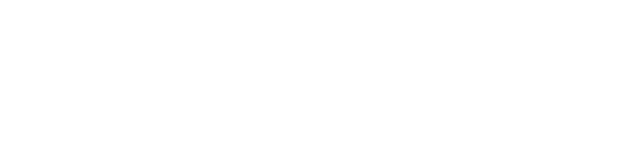
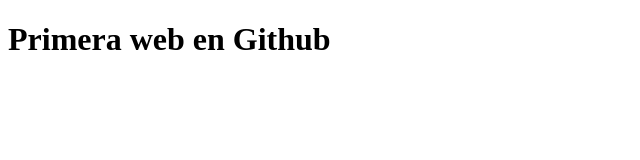
Before and after one commit to RogerAlagon/freelance, a plain HTML site: page index.html in a window 1280 px wide. Shown: the whole page, without its empty margins (0-640 px from the left). Drawn offline with Linux system fonts and the light colour scheme.

Commit message:
primer commit

```diff
--- a/index.html
+++ b/index.html
@@ -8,7 +8,7 @@
 </head>
 
 <body>
-
+    <h1>Primera web en Github</h1>
 </body>
 
 </html>
```
